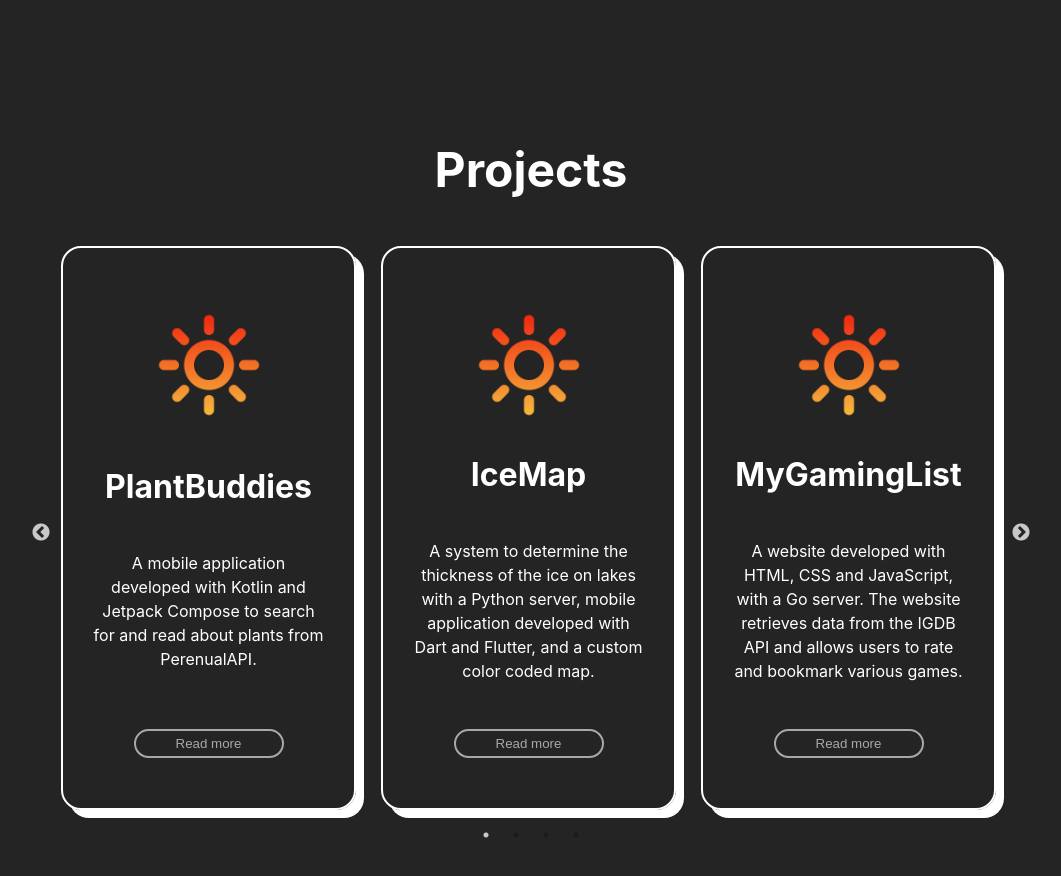
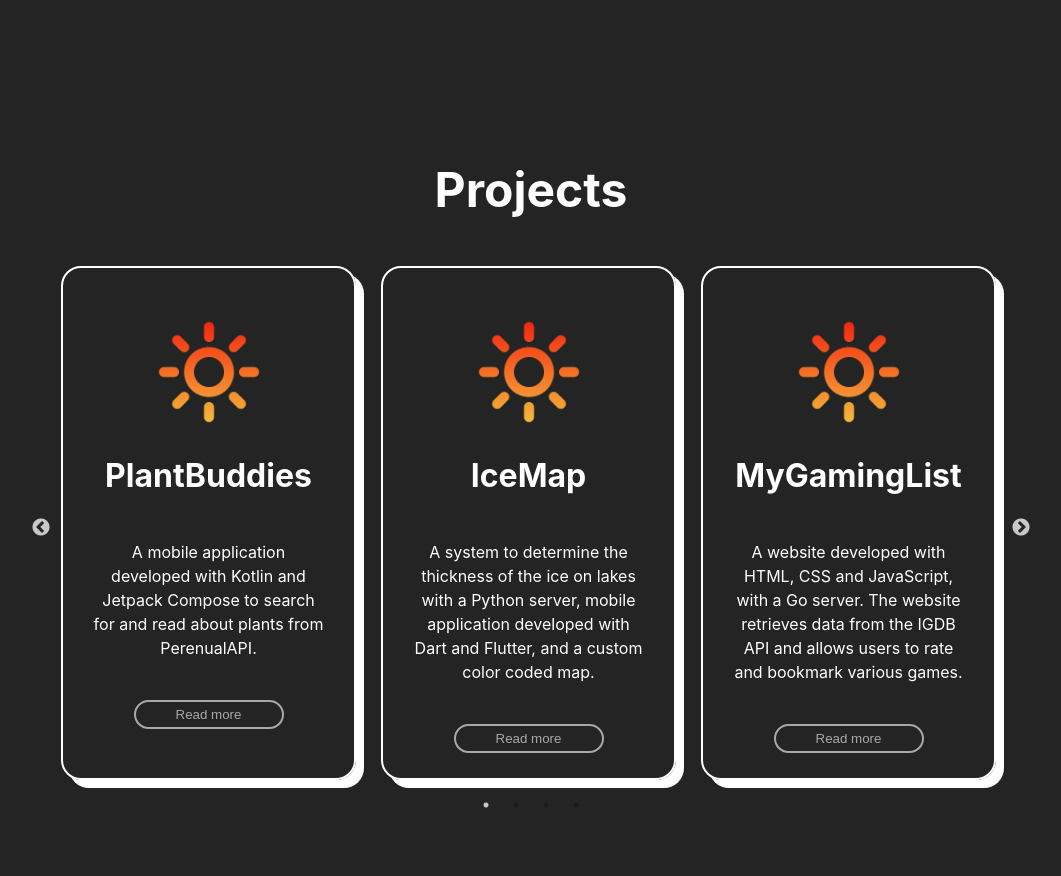
Before and after one commit to MaloSunce/ReactDemo, a React (Vite) app in the folder ReactDemo/: page / in a window 1280 px wide. Shown: the part 3320-4196 px from the top of the page, without its empty margins (109-1170 px from the left). Built offline with nearby package versions, Linux system fonts and the light colour scheme.

Commit message:
update: FloatingHeader gradient

```diff
--- a/ReactDemo/src/App.jsx
+++ b/ReactDemo/src/App.jsx
@@ -28,7 +28,10 @@
     useEffect(() => {
         const handleMouseMove = (event) => {
             // Check if the mouse is within the top 50 pixels of the page
-            if (event.clientY <= 50 && (window.scrollY > window.innerHeight - 100)) {
+            if (event.clientY <= 50 &&
+                (window.scrollY > window.innerHeight - 100)
+                && (window.scrollY < (window.innerHeight * 4.6))
+            ) {
                 setIsVisible(true);
             } else {
                 setIsVisible(false);
--- a/ReactDemo/src/content/Projects.css
+++ b/ReactDemo/src/content/Projects.css
@@ -13,14 +13,14 @@
     width: 120px;
     margin: 0 auto;
     display: block;
-   padding-top: 10%;
+    padding-top: 5%;
 }
 
 .Card {
     display: flex !important;
     flex-direction: column;
     background-color: Transparent;
-    height: 500px;
+    height: 450px;
     box-shadow: 8px 8px;
     border-radius: 20px;
     justify-content: space-between;
@@ -37,10 +37,6 @@
     display: flex !important;
     justify-content: center;
     align-items: center;
-}
-
-.slick-prev, .slick-next {
-    z-index: 1000;
 }
 
 .slick-prev {
--- a/ReactDemo/src/content/Projects.jsx
+++ b/ReactDemo/src/content/Projects.jsx
@@ -68,7 +68,7 @@
 
     return (
         <div className="Projects" id="Projects">
-            <h2>Projects</h2>
+            <h2 style={{paddingTop: '20px'}}>Projects</h2>
             <Slider {...settings} className="Slider">
                 {cardItems.map((cardItem) => (
                     <div className="Card">
--- a/ReactDemo/src/header-footer/FloatingHeader.css
+++ b/ReactDemo/src/header-footer/FloatingHeader.css
@@ -9,8 +9,9 @@
     height: 8vh;
     width: 100%;
     padding: 0;
-    z-index: 1000;
-    background-color: var(--secondary-container);
+    z-index: 1000 !important;
+    /*background-color: var(--secondary-container);*/
+    background-image: linear-gradient(var(--secondary-container), Transparent);
 }
 
 .FloatingHeader a {
```
